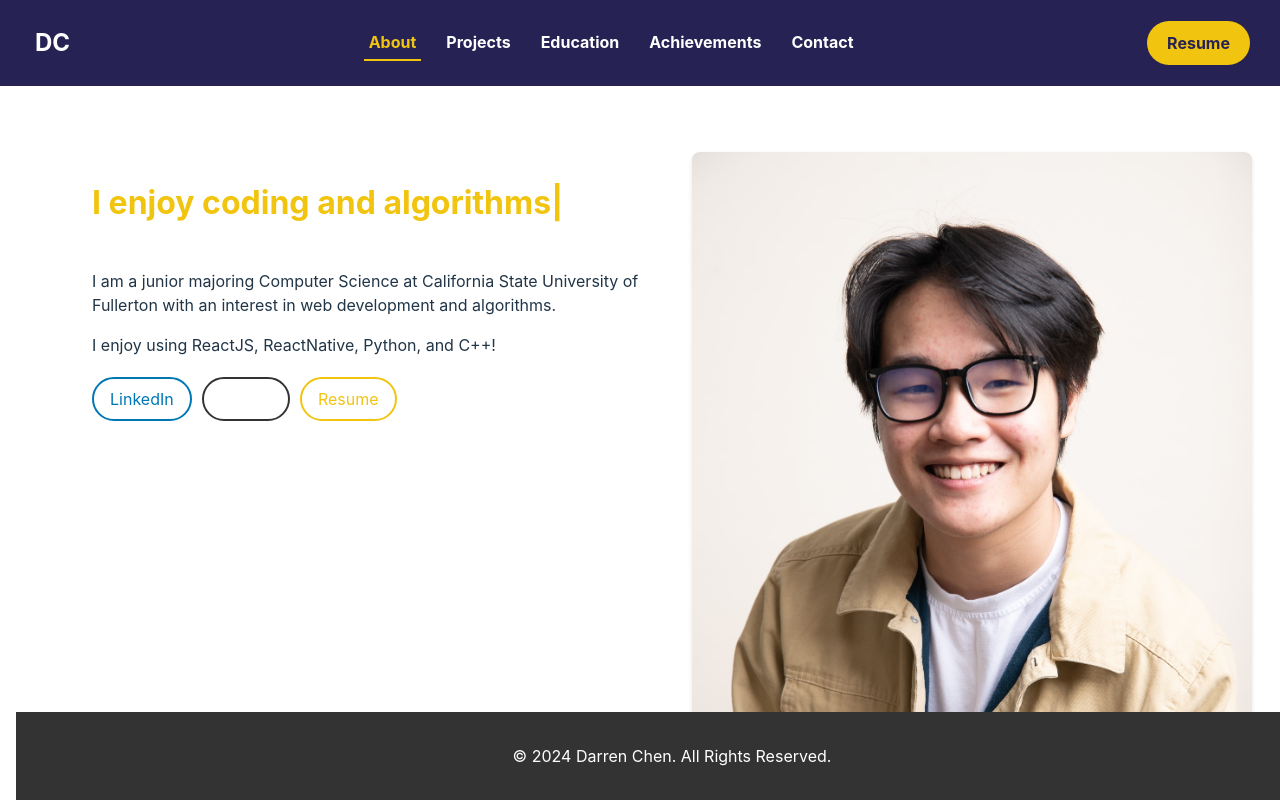
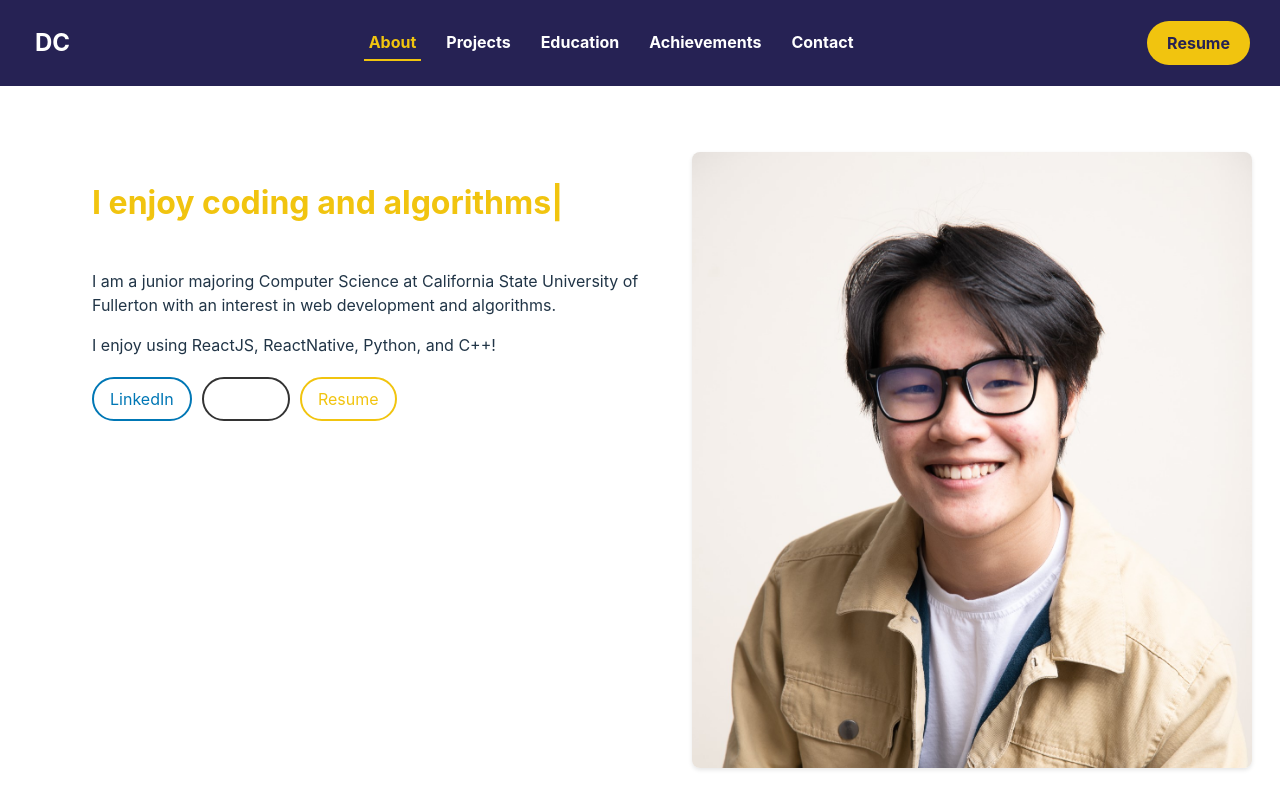
Before and after one commit to darrenxychen/portfolio-website-react, a React (Vite) app: page / in a window 1280 px wide. Shown: the top 800 px of the page. Built offline with nearby package versions, Linux system fonts and the light colour scheme.

Commit message:
adjusting the footer

```diff
--- a/src/App.css
+++ b/src/App.css
@@ -3,30 +3,22 @@
   margin: 0 auto;
   padding: 2rem;
   text-align: center;
-
 }
 
 .container {
   display: flex;
-  justify-content: center;
-  align-items: center;
   flex-direction: column;
+  min-height: 100vh;
 }
-
-.footer {
-  background-color: #333;
-  color: #fff;
-  padding: 1rem;
-  text-align: center;
-  position: fixed;
-  bottom: 0;
-  width: 100%;
-}
-
 
 h2 {
   color: #f1c40f;
   font-size: 30px;
+}
+
+hr {
+  color: white;
+  width: 100%;
 }
 
 @media (max-width: 768px) {
--- a/src/App.jsx
+++ b/src/App.jsx
@@ -6,7 +6,7 @@ import Skills from "./components/Skills";
 import Projects from "./components/Projects";
 import Education from "./components/Education";
 import Achievements from "./components/Achievements";
-
+import Footer from "./components/Footer";
 
 function App() {
   return (
@@ -43,9 +43,9 @@ function App() {
         <Contact />
       </section>
 
-      <footer className="footer">
-        <p>&copy; 2024 Darren Chen. All Rights Reserved.</p>
-      </footer>
+      <hr />
+
+      <Footer></Footer>
     </div>
   );
 }
--- /dev/null
+++ b/src/components/Footer.css
@@ -0,0 +1,10 @@
+.footer {
+    /* background-color: #333; */
+    color: #fff;
+    padding: 1rem;
+    text-align: center;
+    width: 100%;
+    position: relative;
+    left: 50%;
+    transform: translateX(-50%);
+  }
--- /dev/null
+++ b/src/components/Footer.jsx
@@ -0,0 +1,12 @@
+import React from 'react';
+import './Footer.css';
+
+function Footer() {
+  return (
+    <footer className="footer">
+      <p>&copy; 2024 Darren Chen. All Rights Reserved.</p>
+    </footer>
+  );
+}
+
+export default Footer;
```
